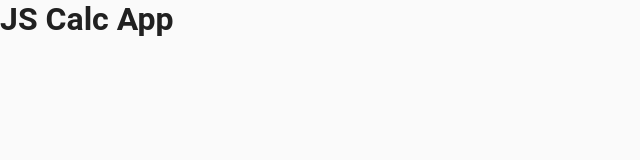
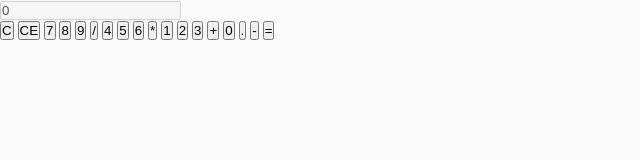
Before and after one commit to algorodev/js-calc-app, a plain HTML site: page index.html in a window 1280 px wide. Shown: the whole page, without its empty margins (0-640 px from the left). Drawn offline with Linux system fonts and the light colour scheme.

Commit message:
feat: html structure

```diff
--- a/index.html
+++ b/index.html
@@ -9,7 +9,33 @@
 	<title>JS Calc App</title>
 </head>
 <body>
-	<h1>JS Calc App</h1>
+	<main class="container">
+		<section class="calculator">
+			<div class="display">
+				<input type="text" id="display" value="0" disabled>
+			</div>
+			<div class="buttons">
+				<button class="calc-button" id="clear">C</button>
+				<button class="calc-button" id="backspace">CE</button>
+				<button class="calc-button" id="seven">7</button>
+				<button class="calc-button" id="eight">8</button>
+				<button class="calc-button" id="nine">9</button>
+				<button class="calc-button" id="divide">/</button>
+				<button class="calc-button" id="four">4</button>
+				<button class="calc-button" id="five">5</button>
+				<button class="calc-button" id="six">6</button>
+				<button class="calc-button" id="multiply">*</button>
+				<button class="calc-button" id="one">1</button>
+				<button class="calc-button" id="two">2</button>
+				<button class="calc-button" id="three">3</button>
+				<button class="calc-button" id="add">+</button>
+				<button class="calc-button" id="zero">0</button>
+				<button class="calc-button" id="decimal">.</button>
+				<button class="calc-button" id="subtract">-</button>
+				<button class="calc-button" id="equals">=</button>
+			</div>
+		</section>
+	</main>
 	<script src="/src/index.js"></script>
 </body>
 </html>
```
Also changed, not shown: src/styles/variables.css (added).
